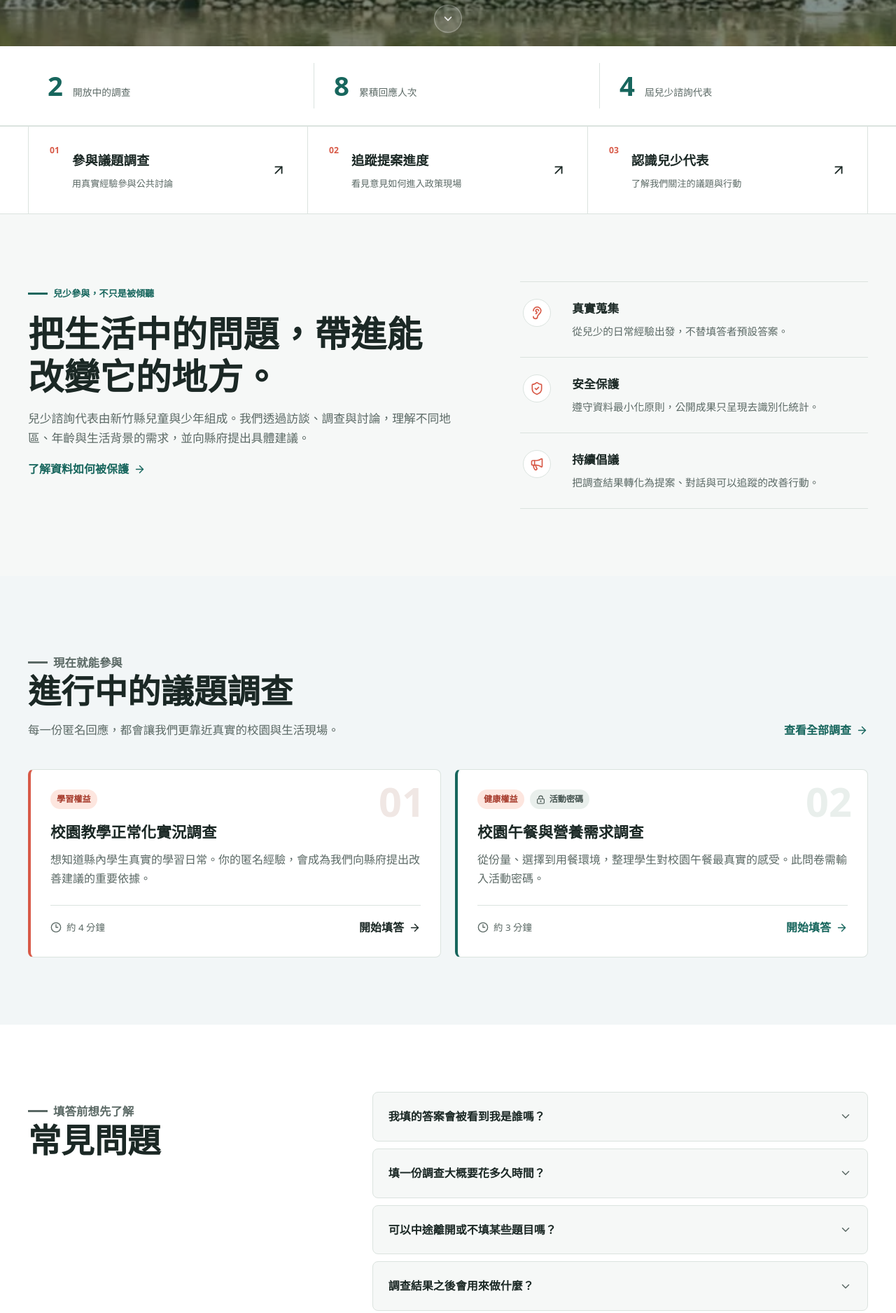
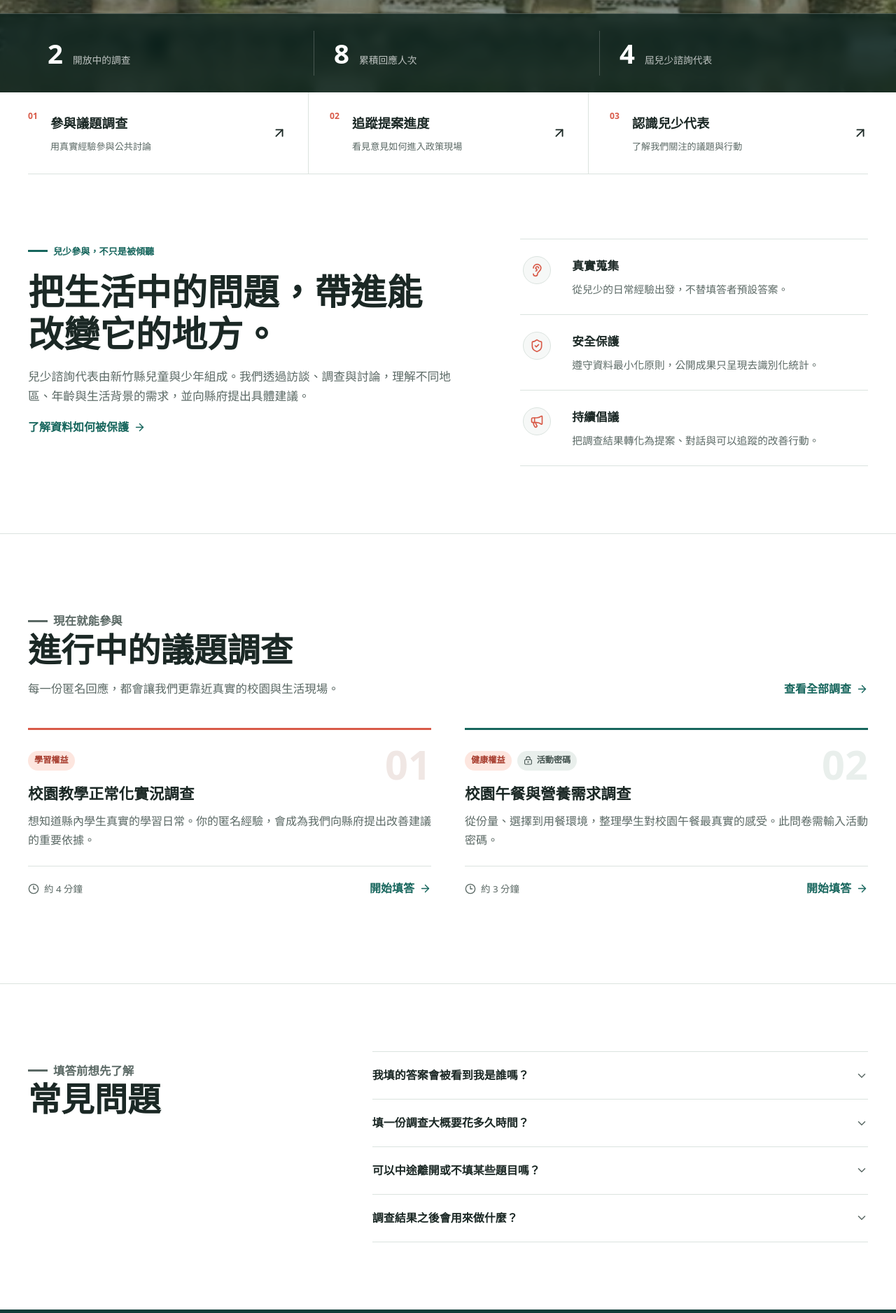
Before and after one commit to hcc-srcy/hcccr, a website: page index.html in a window 1280 px wide. Shown: the part 560-2436 px from the top of the page at 70% size. Drawn offline with nearby package versions, Linux system fonts and the light colour scheme.

Commit message:
style: unify homepage into editorial layout

```diff
--- a/css/main.css
+++ b/css/main.css
@@ -313,7 +313,7 @@ a {
 
 .hero {
   position: relative;
-  min-height: min(58svh, 520px);
+  min-height: min(66svh, 610px);
   display: flex;
   align-items: center;
   overflow: hidden;
@@ -335,14 +335,14 @@ a {
   width: 100%;
   height: 100%;
   object-fit: cover;
-  object-position: center;
+  object-position: center 48%;
 }
 
 .hero__content {
   position: relative;
   z-index: 2;
   width: min(760px, 100%);
-  padding-block: 76px 84px;
+  padding-block: 72px 154px;
 }
 
 .eyebrow {
@@ -385,37 +385,6 @@ a {
   color: rgba(255, 255, 255, 0.92);
   font-size: 1.12rem;
   line-height: 1.75;
-}
-
-.hero__scroll-cue {
-  position: absolute;
-  z-index: 2;
-  bottom: 22px;
-  left: 50%;
-  width: 40px;
-  height: 40px;
-  display: grid;
-  place-items: center;
-  color: white;
-  background: rgba(255, 255, 255, 0.14);
-  border: 1px solid rgba(255, 255, 255, 0.35);
-  border-radius: 50%;
-  transform: translateX(-50%);
-  animation: hero-scroll-cue 2.2s ease-in-out infinite;
-}
-
-.hero__scroll-cue:hover {
-  background: rgba(255, 255, 255, 0.24);
-}
-
-.hero__scroll-cue svg {
-  width: 18px;
-  height: 18px;
-}
-
-@keyframes hero-scroll-cue {
-  0%, 100% { transform: translateX(-50%) translateY(0); }
-  50% { transform: translateX(-50%) translateY(6px); }
 }
 
 .hero__actions,
@@ -635,9 +604,15 @@ a {
 }
 
 .stats-band {
-  color: var(--ink);
-  background: white;
-  border-bottom: 1px solid var(--line);
+  position: absolute;
+  z-index: 2;
+  right: 0;
+  bottom: 0;
+  left: 0;
+  color: white;
+  background: rgba(8, 31, 28, 0.74);
+  backdrop-filter: blur(8px);
+  border-top: 1px solid rgba(255, 255, 255, 0.22);
 }
 
 .stats-band__grid {
@@ -654,7 +629,7 @@ a {
   align-items: baseline;
   padding-inline: 28px;
   text-align: left;
-  border-left: 1px solid var(--line);
+  border-left: 1px solid rgba(255, 255, 255, 0.2);
 }
 
 .stat:first-child {
@@ -663,7 +638,7 @@ a {
 
 .stat__value {
   display: block;
-  color: var(--primary);
+  color: white;
   font-size: clamp(1.9rem, 3vw, 2.45rem);
   font-weight: 900;
   font-variant-numeric: tabular-nums;
@@ -672,14 +647,15 @@ a {
 .stat__label {
   display: block;
   margin-top: 4px;
-  color: var(--muted);
+  color: rgba(255, 255, 255, 0.72);
   font-size: 0.86rem;
 }
 
 .pathways {
   color: var(--ink);
-  background: white;
-  border-block: 1px solid var(--line);
+  margin-bottom: 92px;
+  background: transparent;
+  border-bottom: 1px solid var(--line);
 }
 
 .pathways__grid {
@@ -689,7 +665,7 @@ a {
 
 .pathways a {
   min-width: 0;
-  min-height: 124px;
+  min-height: 116px;
   display: grid;
   grid-template-columns: auto minmax(0, 1fr) auto;
   gap: 18px;
@@ -697,18 +673,22 @@ a {
   padding: 24px 30px;
   color: inherit;
   text-decoration: none;
-  border-right: 1px solid var(--line);
-  transition: color 160ms ease, background 160ms ease, box-shadow 160ms ease;
+  border-left: 1px solid var(--line);
+  transition: color 160ms ease, background 160ms ease;
 }
 
 .pathways a:first-child {
-  border-left: 1px solid var(--line);
+  padding-left: 0;
+  border-left: 0;
+}
+
+.pathways a:last-child {
+  padding-right: 0;
 }
 
 .pathways a:hover {
-  color: var(--primary-dark);
-  background: #f0f7f5;
-  box-shadow: inset 0 -3px 0 var(--accent);
+  color: var(--accent-dark);
+  background: transparent;
 }
 
 .pathways__number {
@@ -745,10 +725,16 @@ a {
 .pathways svg {
   width: 22px;
   height: 22px;
+  transition: transform 160ms ease;
+}
+
+.pathways a:hover svg {
+  transform: translate(3px, -3px);
 }
 
 .home-about {
-  background: var(--surface);
+  padding-top: 0;
+  background: white;
 }
 
 .home-about .mission-copy h2 {
@@ -771,38 +757,43 @@ a {
 }
 
 .home-about .principle__icon {
-  background: white;
+  background: var(--surface);
   border: 1px solid var(--line);
   border-radius: 50%;
 }
 
 .home-surveys {
-  background: #f2f6f7;
+  background: white;
+  border-top: 1px solid var(--line);
 }
 
 .home-surveys .survey-grid {
   grid-template-columns: repeat(2, minmax(0, 1fr));
+  gap: 48px;
   align-items: stretch;
 }
 
+.home-surveys .survey-card {
+  padding: 30px 0 26px;
+  overflow: visible;
+  background: transparent;
+  border: 0;
+  border-top: 3px solid var(--primary);
+  border-radius: 0;
+}
+
 .home-surveys .survey-card:first-child {
-  background: white;
-  border-color: var(--line);
-  border-left-color: var(--accent);
-}
-
-.home-surveys .survey-card:first-child h3,
-.home-surveys .survey-card:first-child .text-link {
-  color: var(--ink);
-}
-
-.home-surveys .survey-card:first-child > p,
-.home-surveys .survey-card:first-child .survey-card__footer > span {
-  color: var(--muted);
-}
-
-.home-surveys .survey-card:first-child .survey-card__footer {
-  border-top-color: var(--line);
+  border-top-color: var(--accent);
+}
+
+.home-surveys .survey-card:hover {
+  box-shadow: none;
+  transform: none;
+}
+
+.home-surveys .survey-card__index {
+  top: 20px;
+  right: 0;
 }
 
 .home-surveys .survey-card:first-child .survey-card__index {
@@ -811,6 +802,7 @@ a {
 
 .home-faq {
   background: white;
+  border-top: 1px solid var(--line);
 }
 
 .faq-layout {
@@ -827,36 +819,43 @@ a {
 }
 
 .section--signal {
-  color: var(--ink);
-  background: #fcf2ef;
-  border-top: 1px solid #efd6cf;
+  color: white;
+  background: var(--primary-dark);
+  border-top: 0;
 }
 
 .section--signal .eyebrow {
-  color: var(--accent-dark);
+  color: #f2a897;
 }
 
 .section--signal .voice-band p {
-  color: var(--muted);
+  color: rgba(255, 255, 255, 0.72);
 }
 
 .section--signal .button {
   color: white;
-  background: var(--primary);
-  border-color: var(--primary);
+  background: var(--accent);
+  border-color: var(--accent);
+}
+
+.section--signal .button:hover {
+  background: #e76c59;
+  border-color: #e76c59;
 }
 
 .faq-list {
   display: grid;
-  gap: 10px;
+  gap: 0;
   max-width: var(--content-narrow);
+  border-top: 1px solid var(--line);
 }
 
 .faq-item {
-  padding: 5px 22px;
-  background: var(--surface);
-  border: 1px solid var(--line);
-  border-radius: var(--radius);
+  padding: 0;
+  background: transparent;
+  border: 0;
+  border-bottom: 1px solid var(--line);
+  border-radius: 0;
 }
 
 .faq-item summary {
@@ -864,7 +863,7 @@ a {
   justify-content: space-between;
   align-items: center;
   gap: 16px;
-  padding-block: 16px;
+  padding-block: 20px;
   cursor: pointer;
   font-weight: 800;
   list-style: none;
@@ -887,7 +886,7 @@ a {
 }
 
 .faq-item p {
-  margin: 0 0 18px;
+  margin: -2px 40px 22px 0;
   color: var(--muted);
   line-height: 1.7;
 }
@@ -2339,7 +2338,7 @@ body.mode-kid [data-mode="adult"] {
 
 @media (max-width: 900px) {
   .hero {
-    min-height: 490px;
+    min-height: 560px;
   }
 
   .contact-layout {
@@ -2356,9 +2355,10 @@ body.mode-kid [data-mode="adult"] {
   .pathways a,
   .pathways a:first-child {
     min-height: 98px;
-    border-right: 1px solid var(--line);
+    padding-inline: 0;
+    border-right: 0;
     border-bottom: 1px solid var(--line);
-    border-left: 1px solid var(--line);
+    border-left: 0;
   }
 
   .pathways a:last-child {
@@ -2420,7 +2420,7 @@ body.mode-kid [data-mode="adult"] {
     padding: 0 12px;
     text-align: center;
     border-top: 0;
-    border-left: 1px solid var(--line);
+    border-left: 1px solid rgba(255, 255, 255, 0.2);
   }
 
   .stat:first-child {
@@ -2528,7 +2528,7 @@ body.mode-kid [data-mode="adult"] {
   }
 
   .hero {
-    min-height: 440px;
+    min-height: 540px;
     align-items: end;
   }
 
@@ -2537,7 +2537,7 @@ body.mode-kid [data-mode="adult"] {
   }
 
   .hero__content {
-    padding-block: 62px 64px;
+    padding-block: 46px 138px;
   }
 
   .hero h1 {
@@ -2550,10 +2550,6 @@ body.mode-kid [data-mode="adult"] {
 
   .hero__actions .button {
     width: 100%;
-  }
-
-  .hero__scroll-cue {
-    display: none;
   }
 
   .back-to-top {
@@ -2565,9 +2561,17 @@ body.mode-kid [data-mode="adult"] {
     padding-block: 60px;
   }
 
+  .home-about {
+    padding-top: 0;
+  }
+
+  .pathways {
+    margin-bottom: 62px;
+  }
+
   .pathways a {
     min-height: 92px;
-    padding: 19px 18px;
+    padding-block: 19px;
   }
 
   .home-about .mission-copy h2 {
--- a/index.html
+++ b/index.html
@@ -85,27 +85,25 @@
           </div>
         </div>
       </div>
-      <a class="hero__scroll-cue" href="#about" aria-label="向下捲動了解更多"><i data-lucide="chevron-down"></i></a>
-    </section>
-
-    <div class="stats-band" data-reveal role="group" aria-label="即時成果統計">
+      <div class="stats-band" role="group" aria-label="即時成果統計">
         <div class="container stats-band__grid" data-stats-grid>
           <div class="stat"><strong class="stat__value" data-stat="open_surveys" data-count-to="0">0</strong><span class="stat__label" data-content-key="home.stats_open_label">開放中的調查</span></div>
           <div class="stat"><strong class="stat__value" data-stat="total_responses" data-count-to="0">0</strong><span class="stat__label" data-content-key="home.stats_responses_label">累積回應人次</span></div>
           <div class="stat"><strong class="stat__value" data-content-key="home.stats_terms_value">4</strong><span class="stat__label" data-content-key="home.stats_terms_label">屆兒少諮詢代表</span></div>
         </div>
       </div>
+    </section>
 
-    <nav class="pathways" aria-label="主要參與入口" data-reveal>
-      <div class="container pathways__grid">
+    <section class="section home-about" id="about" data-reveal>
+      <div class="container">
+        <nav class="pathways" aria-label="主要參與入口">
+          <div class="pathways__grid">
             <a href="/surveys"><span class="pathways__number">01</span><span><strong>參與議題調查</strong><small>用真實經驗參與公共討論</small></span><i data-lucide="arrow-up-right"></i></a>
             <a href="/proposals.html"><span class="pathways__number">02</span><span><strong>追蹤提案進度</strong><small>看見意見如何進入政策現場</small></span><i data-lucide="arrow-up-right"></i></a>
             <a href="/team.html"><span class="pathways__number">03</span><span><strong>認識兒少代表</strong><small>了解我們關注的議題與行動</small></span><i data-lucide="arrow-up-right"></i></a>
           </div>
         </nav>
-
-    <section class="section home-about" id="about" data-reveal>
-      <div class="container mission-grid">
+        <div class="mission-grid">
           <div class="mission-copy">
             <p class="eyebrow" data-content-key="home.about_eyebrow">兒少參與，不只是被傾聽</p>
             <h2 data-content-key="home.about_title">把生活中的問題，帶進能改變它的地方。</h2>
@@ -117,6 +115,7 @@
             <li class="principle"><span class="principle__icon"><i data-lucide="shield-check"></i></span><div><h3 data-content-key="home.principle_2_title">安全保護</h3><p data-content-key="home.principle_2_body">遵守資料最小化原則，公開成果只呈現去識別化統計。</p></div></li>
             <li class="principle"><span class="principle__icon"><i data-lucide="megaphone"></i></span><div><h3 data-content-key="home.principle_3_title">持續倡議</h3><p data-content-key="home.principle_3_body">把調查結果轉化為提案、對話與可以追蹤的改善行動。</p></div></li>
           </ul>
+        </div>
       </div>
     </section>
 
```
Lines whose indentation alone changed are shown as unchanged.
